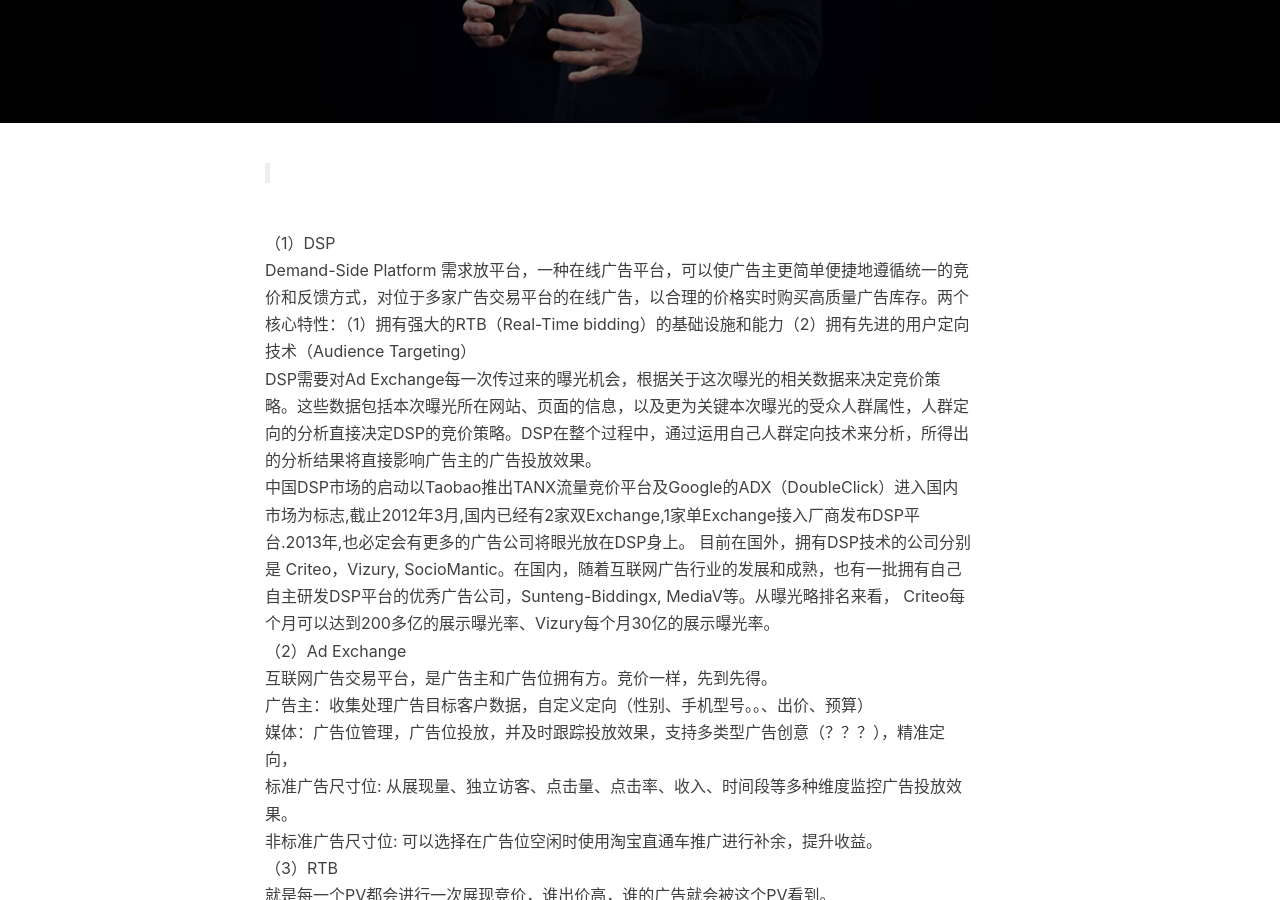
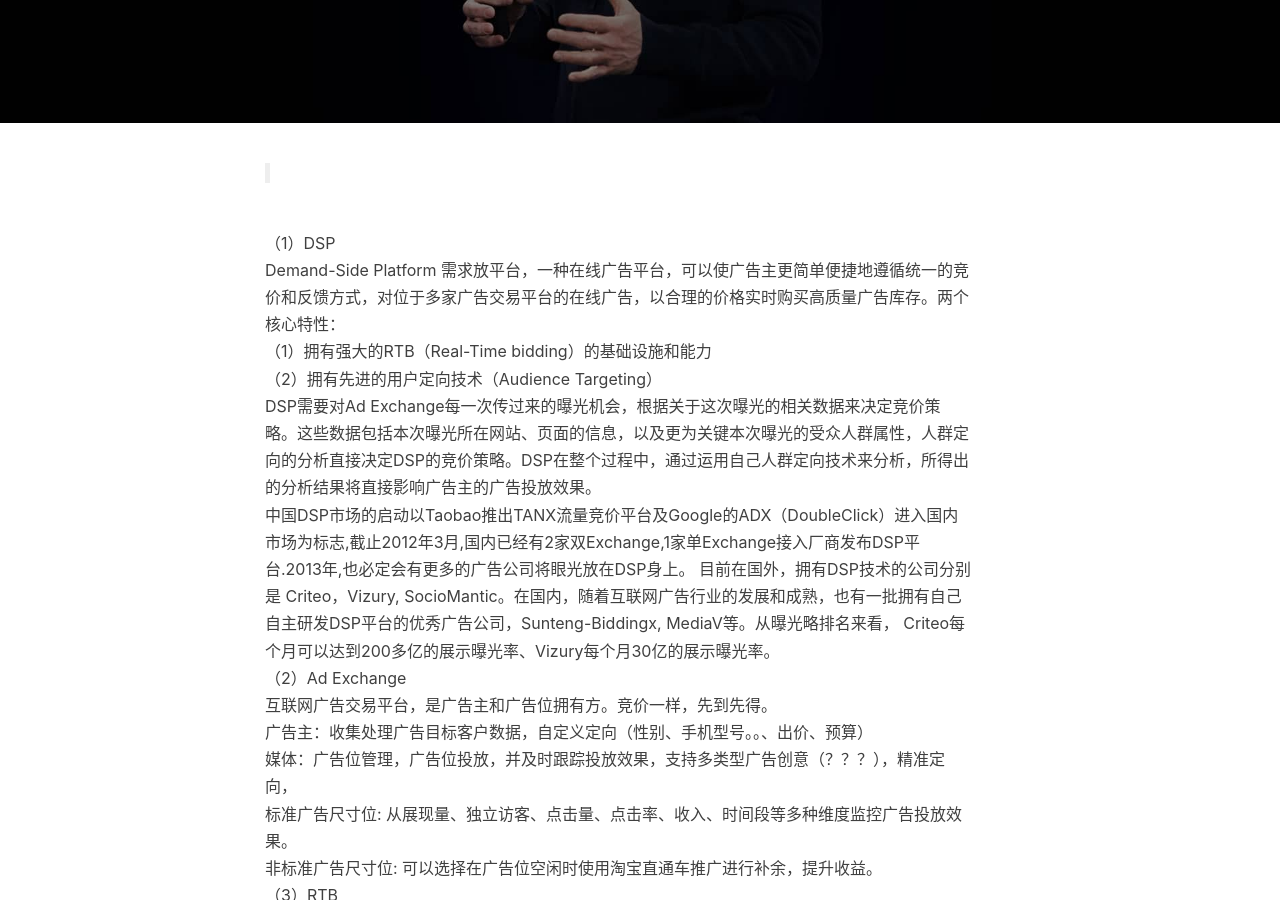
Before and after one commit to LucifaDva/lucifadva.github.com, a Jekyll site: the page built from _posts/2017-03-28-ad-knowledge-2017.markdown, in a window 1280 px wide and 900 px high, scrolled down 400 px. Built offline with Jekyll 4.4.1, drawn with Linux system fonts in a browser that asks for light colours; nearby versions of some CDN libraries; comment, search, counter and statistics services are not loaded.

```diff
--- a/_posts/2017-03-28-ad-knowledge-2017.markdown
+++ b/_posts/2017-03-28-ad-knowledge-2017.markdown
@@ -14,7 +14,9 @@ tags:
 
 <div>
   <br>（1）DSP
-     <br>Demand-Side Platform 需求放平台，一种在线广告平台，可以使广告主更简单便捷地遵循统一的竞价和反馈方式，对位于多家广告交易平台的在线广告，以合理的价格实时购买高质量广告库存。两个核心特性：（1）拥有强大的RTB（Real-Time bidding）的基础设施和能力（2）拥有先进的用户定向技术（Audience Targeting）
+     <br>Demand-Side Platform 需求放平台，一种在线广告平台，可以使广告主更简单便捷地遵循统一的竞价和反馈方式，对位于多家广告交易平台的在线广告，以合理的价格实时购买高质量广告库存。两个核心特性：
+     <br>（1）拥有强大的RTB（Real-Time bidding）的基础设施和能力
+     <br>（2）拥有先进的用户定向技术（Audience Targeting）
      <br>DSP需要对Ad Exchange每一次传过来的曝光机会，根据关于这次曝光的相关数据来决定竞价策略。这些数据包括本次曝光所在网站、页面的信息，以及更为关键本次曝光的受众人群属性，人群定向的分析直接决定DSP的竞价策略。DSP在整个过程中，通过运用自己人群定向技术来分析，所得出的分析结果将直接影响广告主的广告投放效果。
 
 <br>中国DSP市场的启动以Taobao推出TANX流量竞价平台及Google的ADX（DoubleClick）进入国内市场为标志,截止2012年3月,国内已经有2家双Exchange,1家单Exchange接入厂商发布DSP平台.2013年,也必定会有更多的广告公司将眼光放在DSP身上。
```
